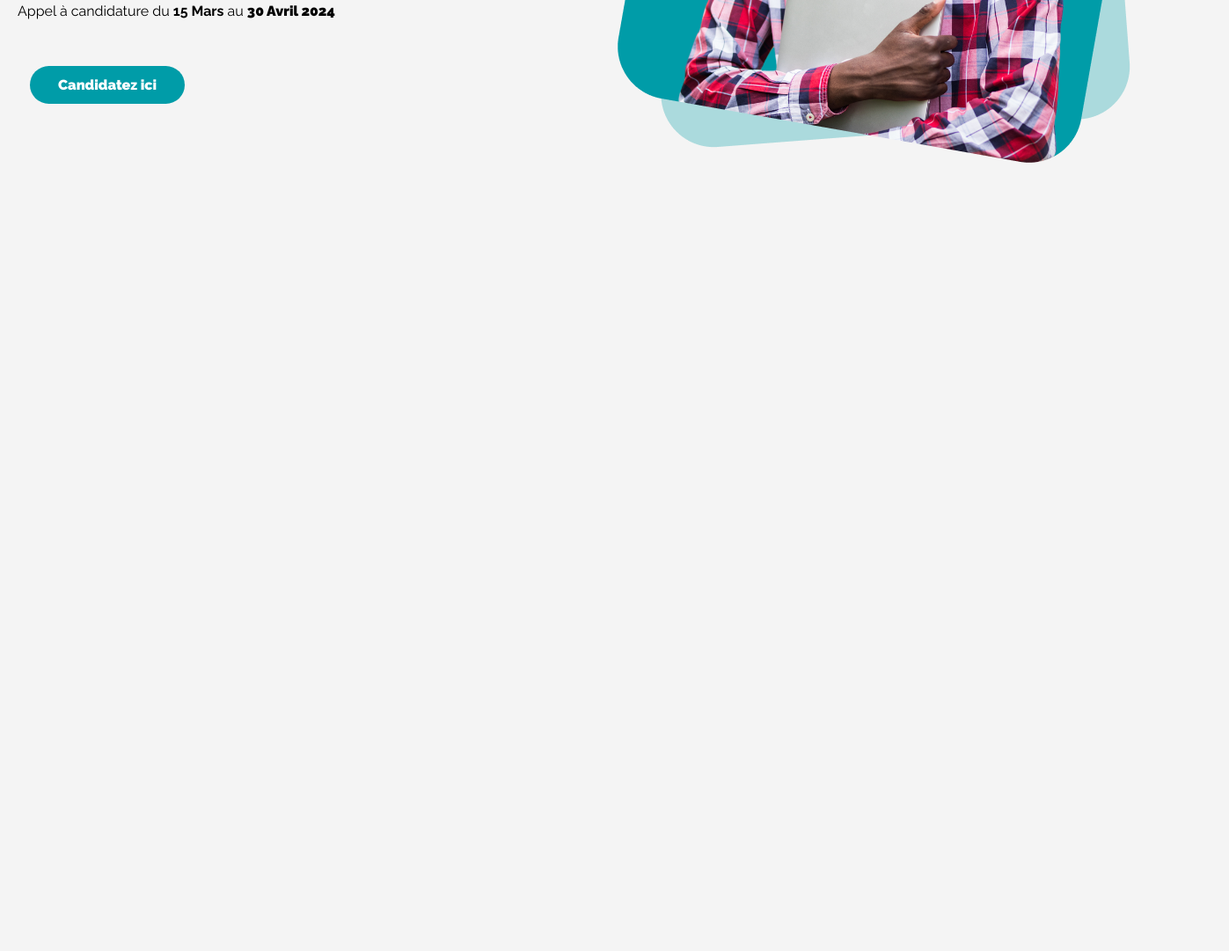
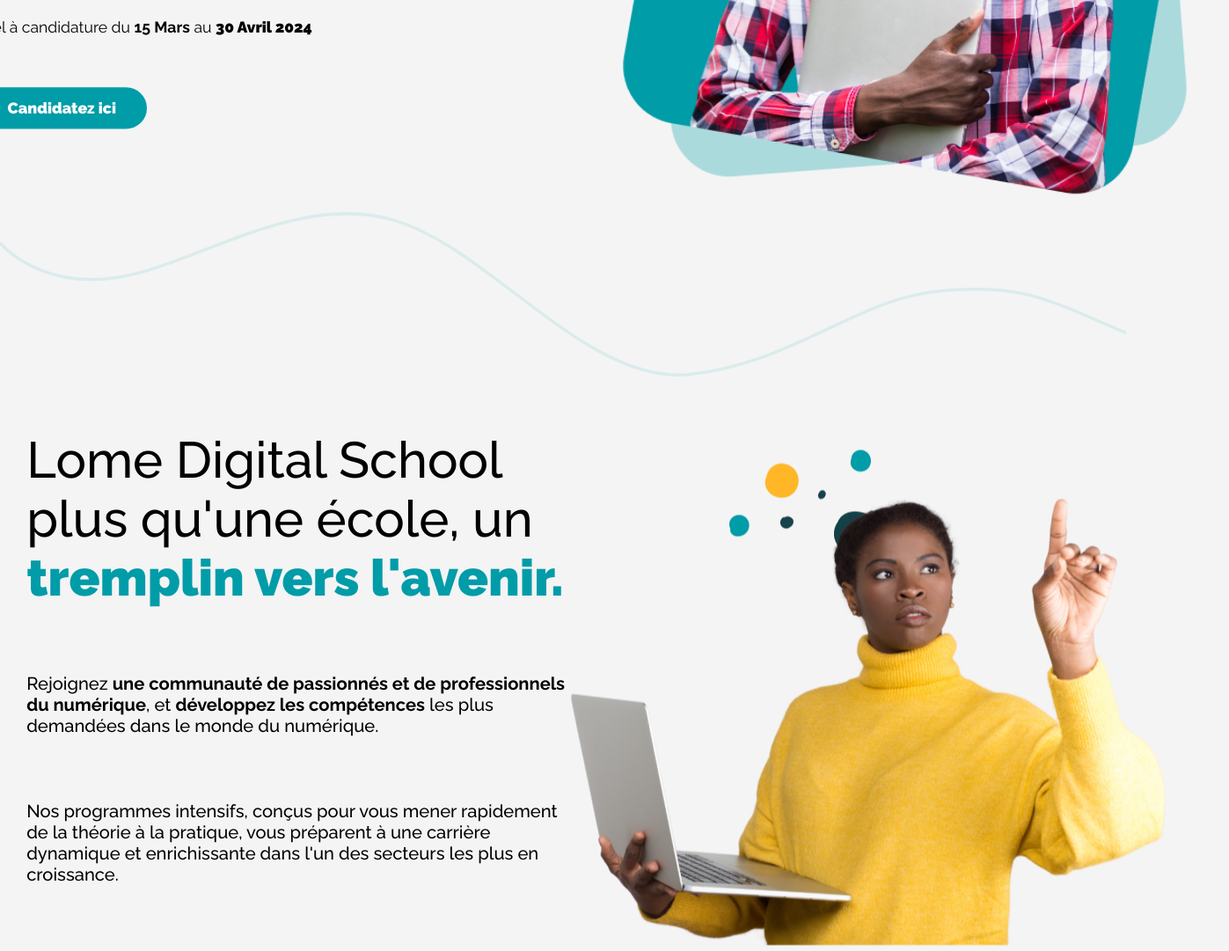
Before and after one commit to lomedigitalschool/Exo_HTML, a plain HTML site: page index.html in a window 1280 px wide. Shown: the part 581-1662 px from the top of the page at 88% size, 1397 px wide, since content can reach past the window. Before the commit the page ends 854 px from the top, so only its background shows below. Drawn offline with Linux system fonts and the light colour scheme.

Commit message:
section 1 added

```diff
--- a/css/style.css
+++ b/css/style.css
@@ -10,6 +10,7 @@
   --font-weight-medium: 700;
   --font-weight-small: 400;
   --transition: 0.3s ease;
+  --transform: scale(1.1);
 }
 
 /* reinitialisation des styles */
@@ -25,13 +26,16 @@ body {
   font-weight: var(--font-weight-std);
   display: flex;
   justify-content: center;
+  align-items: center;
+  flex-flow: column;
   font-size: 16px;
 }
 /* HEADER */
 header {
   width: 1376px;
   height: 817px;
-  margin: 5px 0 32px;
+  margin-top: 5px;
+  transform: var(--transform);
 }
 
 .navbar {
@@ -115,3 +119,55 @@ a:focus {
 .hero-btn:hover {
   color: var(--higlighting2-color);
 }
+
+.separator {
+  position: relative;
+  left: 0;
+  right: 0;
+  width: 100vw;
+}
+
+main {
+  width: 1376px;
+  height: 100%;
+  margin-top: 3%;
+  display: flex;
+  flex-flow: column;
+  justify-content: center;
+  align-items: center;
+  /* transform: var(--transform); */
+}
+
+.section1 {
+  display: flex;
+}
+.section1-text {
+  display: flex;
+  flex-direction: column;
+  justify-content: space-evenly;
+  transform: translatex(25%) scale(1.2);
+}
+
+.first-p {
+  font-size: 3em;
+}
+.second-p,
+.third-p {
+  text-align: left;
+  font-size: 1.05em;
+}
+.section1-img {
+  margin-top: 20px;
+  transform: translateY(10%);
+}
+
+.section1-img-buble {
+  position: absolute;
+  right: 38%;
+  z-index: -20;
+  top: -6%;
+}
+
+.section1-img-second {
+  z-index: 1999;
+}
--- a/index.html
+++ b/index.html
@@ -48,5 +48,30 @@
         </div>
       </div>
     </header>
+    <div class="separator-container">
+      <img src="svg/banderoll.svg" class="separator">
+    </div>
+    <main>
+      <section class="section1">
+        <div class="section1-text">
+          <div class="first-p">
+            <p >
+              Lome Digital School
+              plus qu'une école, un <span class="highlight highlight-blue">tremplin vers l'avenir.</span>
+            </p>
+        </div>
+        <div class="second-p">
+          <p>Rejoignez <span class="highlight-sm">une communauté de passionnés et de professionnels du numérique</span>, et <span class="highlight-sm">développez les compétences</span> les plus demandées dans le monde du numérique.</p>
+        </div>
+        <div class="third-p">
+          <p>Nos programmes intensifs, conçus pour vous mener rapidement de la théorie à la pratique, vous préparent à une carrière dynamique et enrichissante dans l'un des secteurs les plus en croissance.</p>
+        </div>
+        </div>
+        <div class="section1-img">
+          <img src="img/bubleColor2.png" class="section1-img-buble">
+          <img src="img/section1-img.png" class="section!-img-second">
+        </div>
+      </section>
+    </main>
   </body>
 </html>
```
